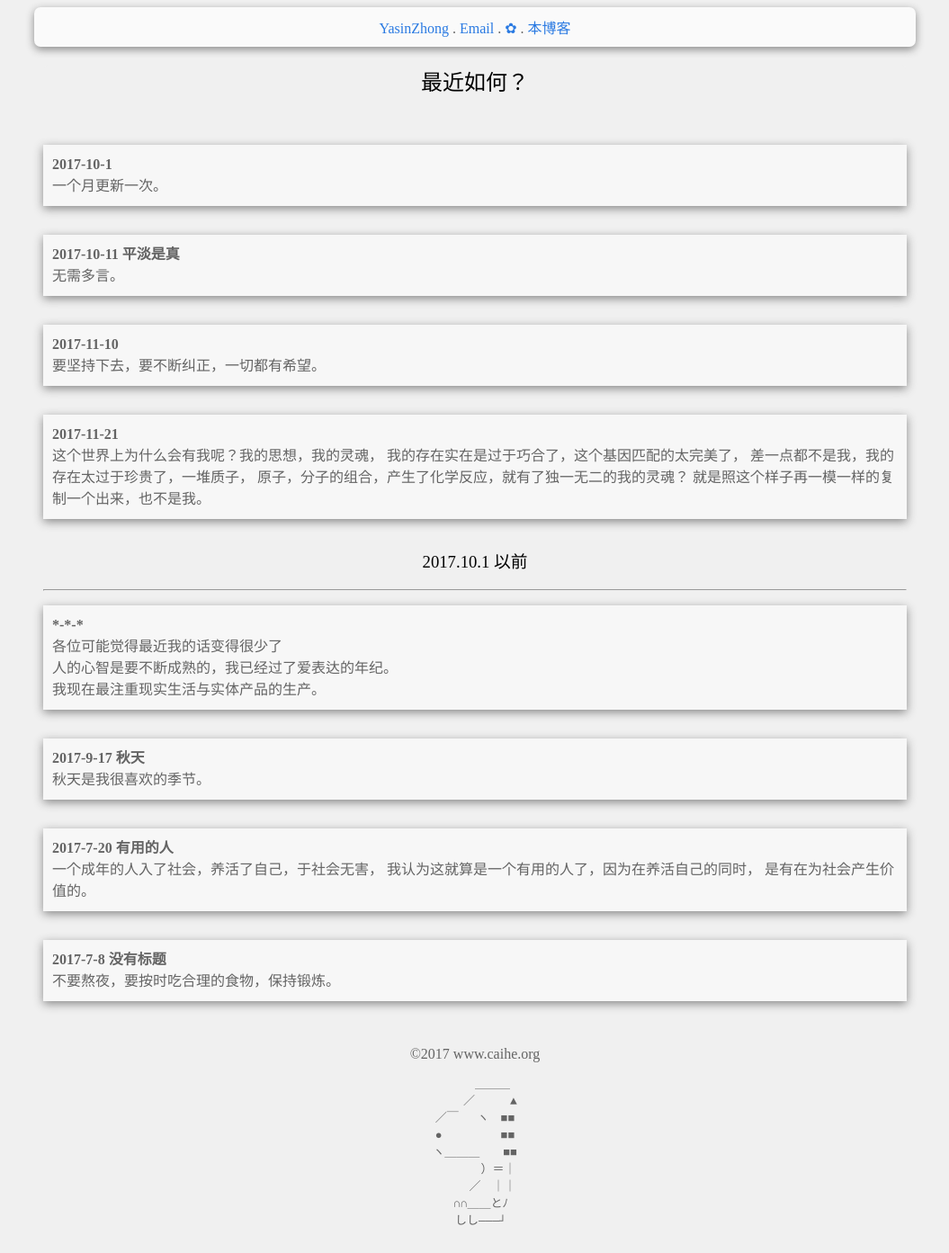
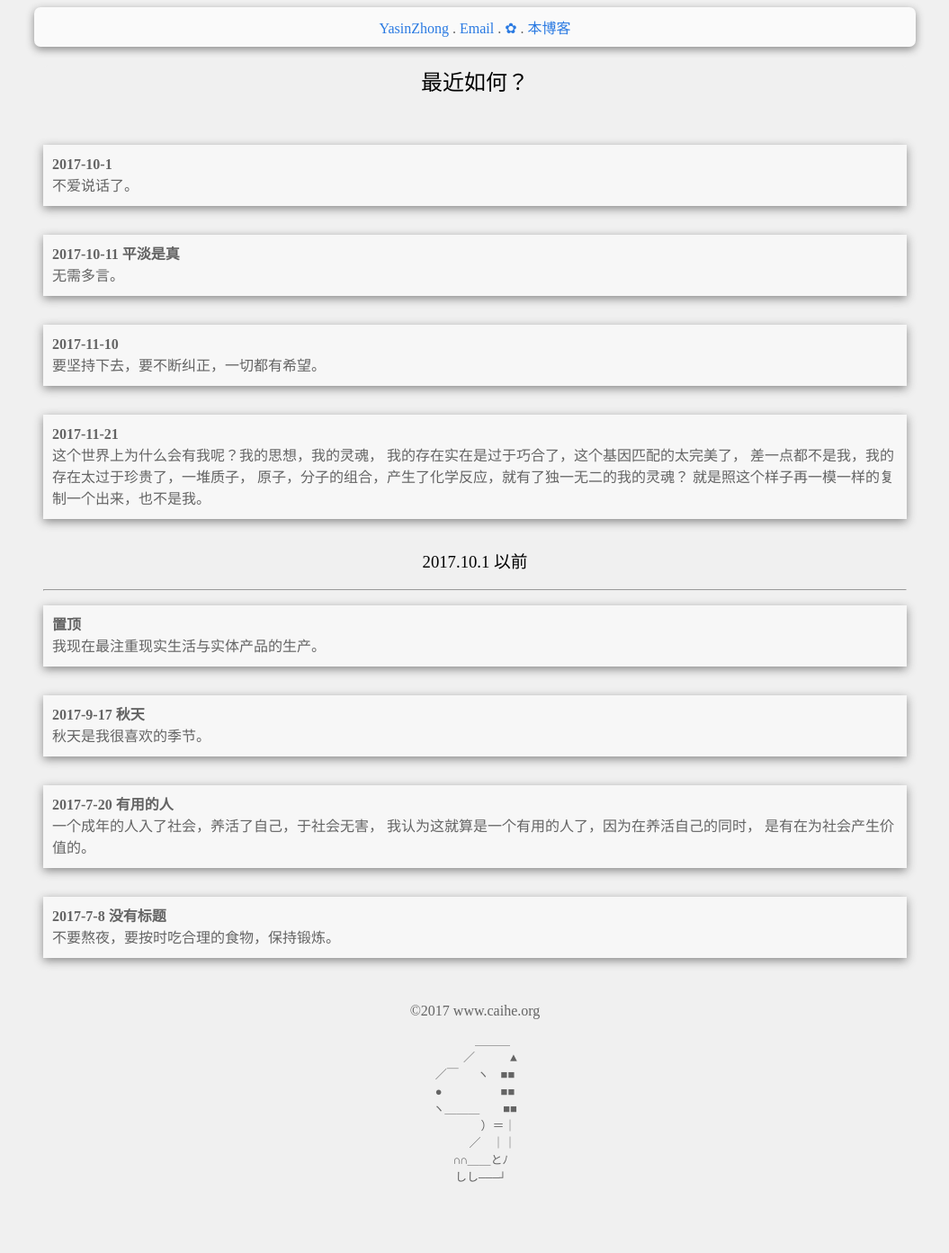
Before and after one commit to YasinZhong/yasinzhong.github.io, a Jekyll site: the page built from Post/twi.html, in a window 1280 px wide. Shown: the whole page at 90% size, without its empty margins (112-1167 px from the left). Built offline with Jekyll 4.4.1, drawn with Linux system fonts in a browser that asks for light colours; comment, search, counter and statistics services are not loaded; after the commit the page ends 1345 px from its top, so only the background shows below that.

Commit message:
2018/02/26

```diff
--- a/Post/twi.html
+++ b/Post/twi.html
@@ -8,7 +8,7 @@ title: 最近如何？
 
 <p id="没有标题">
   <b>2017-10-1</b><br/>
-  一个月更新一次。
+  不爱说话了。
 </p>
 
 <p id="平淡是真">
@@ -39,9 +39,7 @@ title: 最近如何？
 
 
 <p id="没有标题">
-  <b>*-*-*</b><br/>
-  各位可能觉得最近我的话变得很少了<br/>
-  人的心智是要不断成熟的，我已经过了爱表达的年纪。<br/>
+  <b>置顶</b><br/>
   我现在最注重现实生活与实体产品的生产。<br/>
 </p>
 
```
